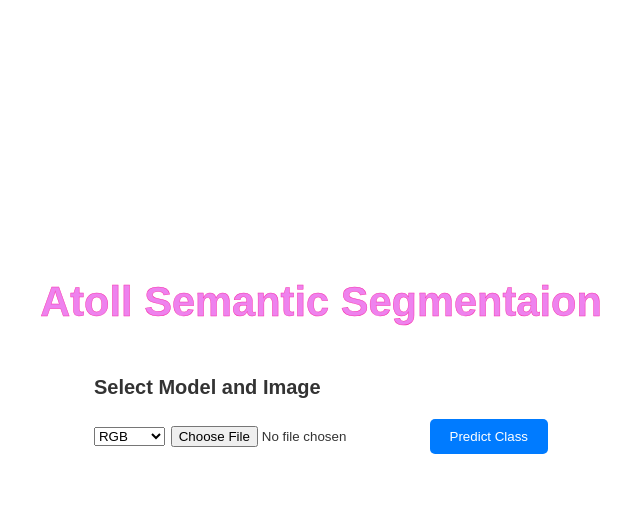
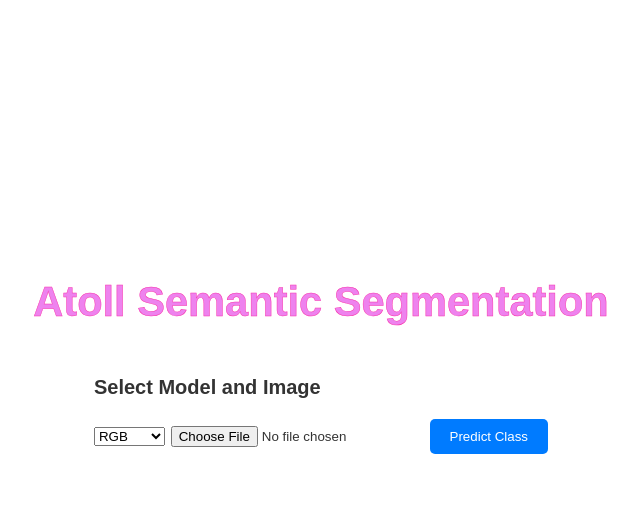
Before and after one commit to RayWang0328/Atoll-Semantic-Segmentation, a Flask app: page / in a window 1280 px wide. Shown: the top 525 px of the page, without its empty margins (319-959 px from the left). Run offline with Flask 3, Linux system fonts and the light colour scheme.

Commit message:
Update index.html

```diff
--- a/templates/index.html
+++ b/templates/index.html
@@ -93,7 +93,7 @@
 </head>
 
 <body>
-  <h1>Atoll Semantic Segmentaion</h1>
+  <h1>Atoll Semantic Segmentation</h1>
 
   <form id="image-form" action="{{ url_for('predict')}}" method="post" enctype="multipart/form-data">
 
```
